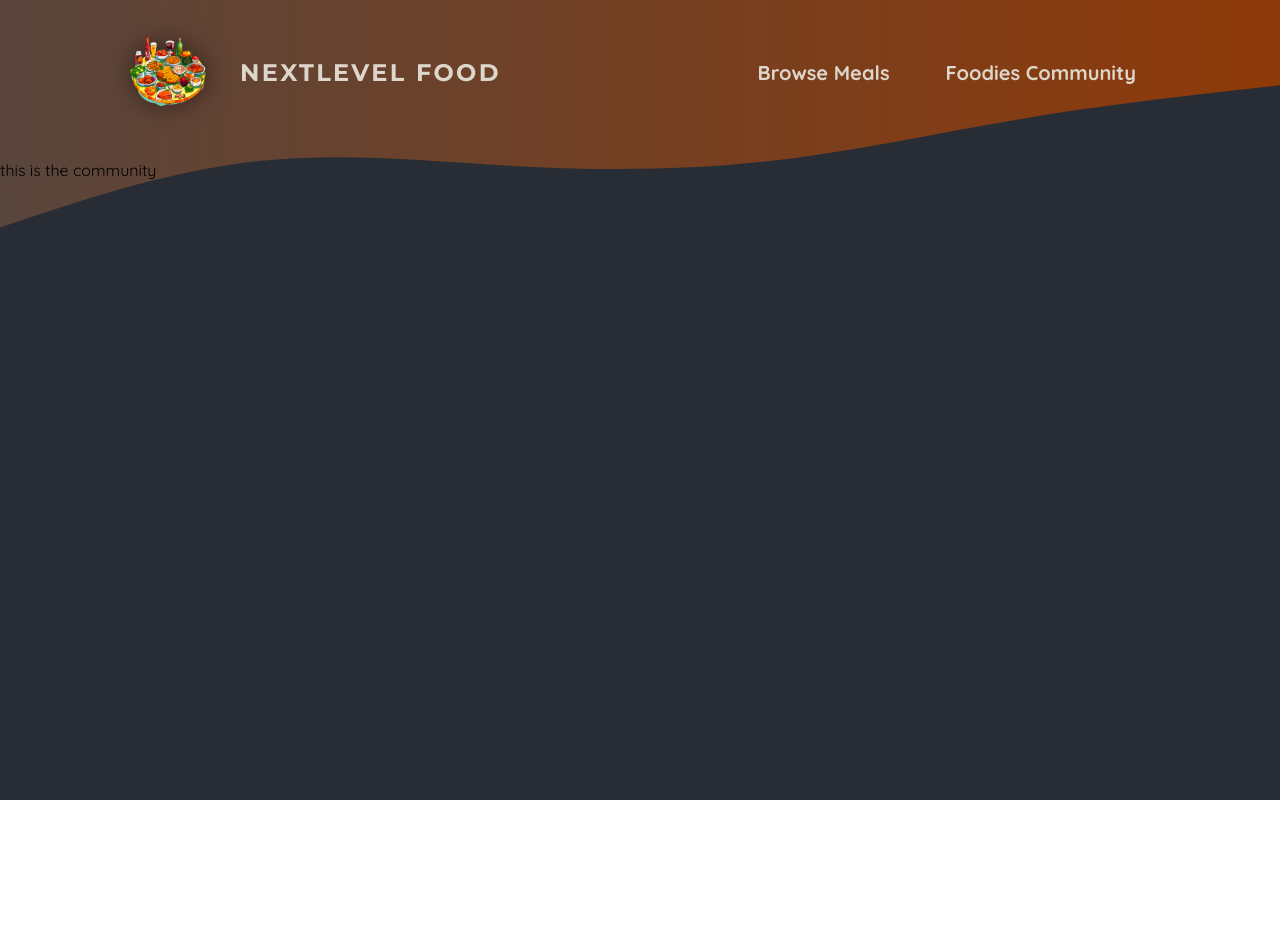
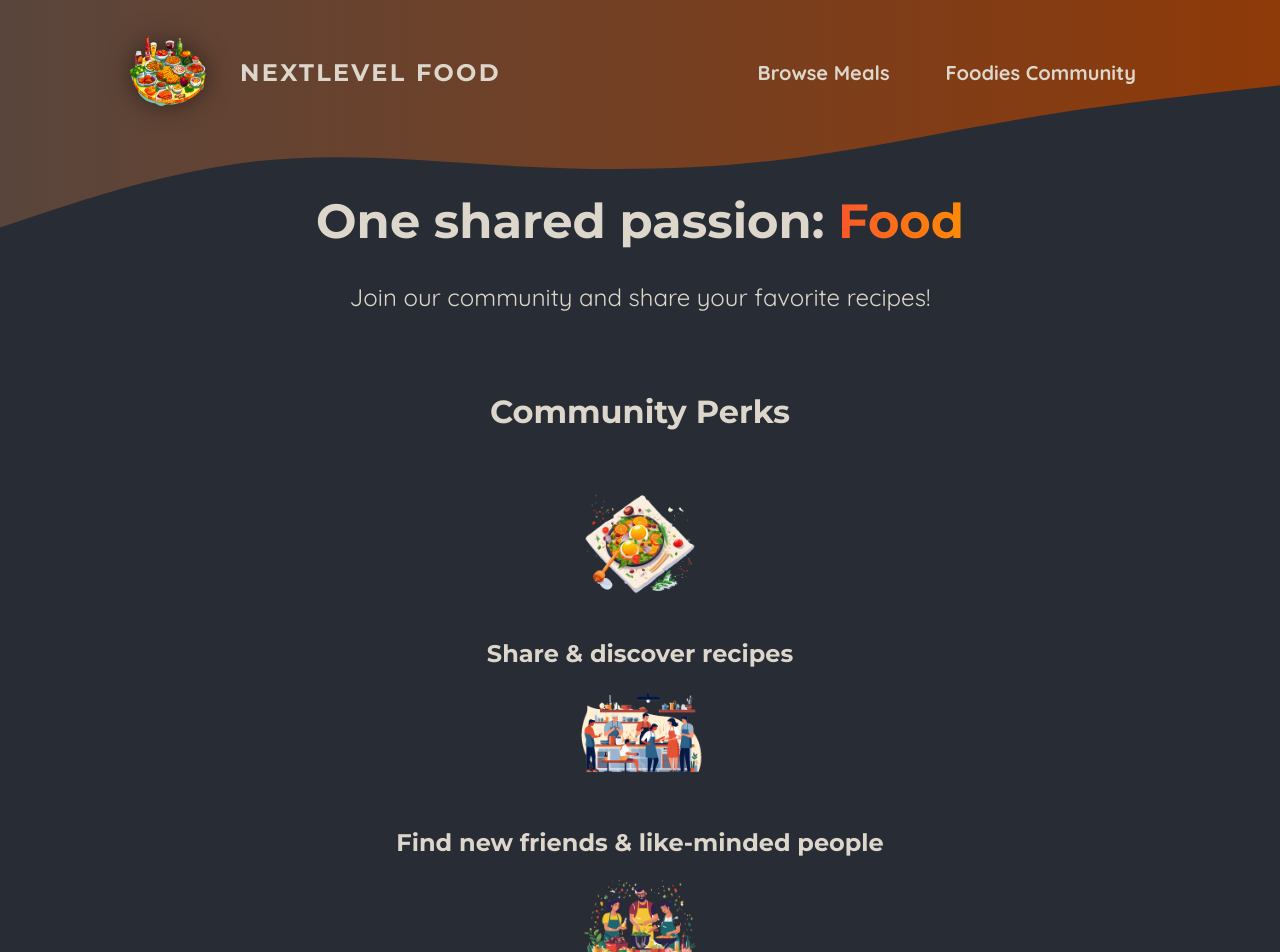
Before and after one commit to imadlallali/foodies-next-project, a Next.js app: page /community in a window 1280 px wide. Shown: the top 952 px of the page. Before the commit the page ends 800 px from the top, so only its background shows below. Built offline with nearby package versions, Linux system fonts and the light colour scheme.

Commit message:
navlinks highlighting done seperately from the header as a client compo populated community page

```diff
--- a/app/community/page.js
+++ b/app/community/page.js
@@ -1,3 +1,40 @@
-export default function community() {
-  return <p>this is the community</p>;
+import Image from 'next/image';
+
+import mealIcon from '@/assets/icons/meal.png';
+import communityIcon from '@/assets/icons/community.png';
+import eventsIcon from '@/assets/icons/events.png';
+import classes from './page.module.css';
+
+export default function CommunityPage() {
+  return (
+    <>
+      <header className={classes.header}>
+        <h1>
+          One shared passion: <span className={classes.highlight}>Food</span>
+        </h1>
+        <p>Join our community and share your favorite recipes!</p>
+      </header>
+      <main className={classes.main}>
+        <h2>Community Perks</h2>
+
+        <ul className={classes.perks}>
+          <li>
+            <Image src={mealIcon} alt="A delicious meal" />
+            <p>Share & discover recipes</p>
+          </li>
+          <li>
+            <Image src={communityIcon} alt="A crowd of people, cooking" />
+            <p>Find new friends & like-minded people</p>
+          </li>
+          <li>
+            <Image
+              src={eventsIcon}
+              alt="A crowd of people at a cooking event"
+            />
+            <p>Participate in exclusive events</p>
+          </li>
+        </ul>
+      </main>
+    </>
+  );
 }
--- /dev/null
+++ b/app/community/page.module.css
@@ -0,0 +1,61 @@
+.header {
+    gap: 3rem;
+    margin: 3rem auto 5rem auto;
+    width: 90%;
+    max-width: 75rem;
+    color: #ddd6cb;
+    font-size: 1.5rem;
+    text-align: center;
+}
+
+.header h1 {
+    font-family: 'Montserrat', sans-serif;
+}
+
+.highlight {
+    background: linear-gradient(90deg, #f9572a, #ff8a05);
+    background-clip: text;
+    -webkit-background-clip: text;
+    -webkit-text-fill-color: transparent;
+}
+
+.main {
+    width: 90%;
+    max-width: 40rem;
+    margin: 0 auto;
+    text-align: center;
+}
+
+.main h2 {
+    font-family: 'Montserrat', sans-serif;
+    font-size: 2rem;
+    margin-bottom: 3rem;
+    color: #ddd6cb;
+}
+
+.perks {
+    list-style: none;
+    margin: 3rem 0;
+    padding: 0;
+}
+
+.perks li {
+    display: flex;
+    flex-direction: column;
+    align-items: center;
+    gap: 2rem;
+}
+
+.perks img {
+    width: 8rem;
+    height: 8rem;
+    object-fit: contain;
+}
+
+.perks p {
+    font-family: 'Montserrat', sans-serif;
+    font-size: 1.5rem;
+    font-weight: bold;
+    margin: 0;
+    color: #ddd6cb;
+}
--- a/components/main-header/main-header.js
+++ b/components/main-header/main-header.js
@@ -1,10 +1,14 @@
+
+
 import Link from "next/link";
 import logoImg from "@/assets/logo.png";
 import classes from "./main-header.module.css";
 import Image from "next/image";
 import MainHeaderBackground from "./main-header-background";
+import NavLink from "./nav-link";
 
 export default function MainHeader() {
+
     return (
         <>
             <MainHeaderBackground />
@@ -17,10 +21,10 @@
                 <nav className={classes.nav}>
                     <ul>
                         <li>
-                        <Link href="/meals">Browse Meals</Link>
+                            <NavLink href="/meals">Browse Meals</NavLink>
                         </li>
                         <li>
-                        <Link href="/community">Foodies Community</Link>
+                            <NavLink href="/community">Foodies Community</NavLink>
                         </li>
                     </ul>
                 </nav>
--- /dev/null
+++ b/components/main-header/nav-link.js
@@ -0,0 +1,15 @@
+"use client";
+
+import Link from "next/link";
+import { usePathname } from "next/navigation";
+import classes from "./nav-link.module.css";
+
+export default function NavLink({ href, children }) {
+    const path = usePathname();
+
+    return (
+        <Link href={href} className={path === href ? classes.active : undefined}>
+            {children}
+        </Link>
+    );
+}
```
Also changed, not shown: components/main-header/nav-link.module.css (added). Lines whose indentation alone changed are shown as unchanged.
